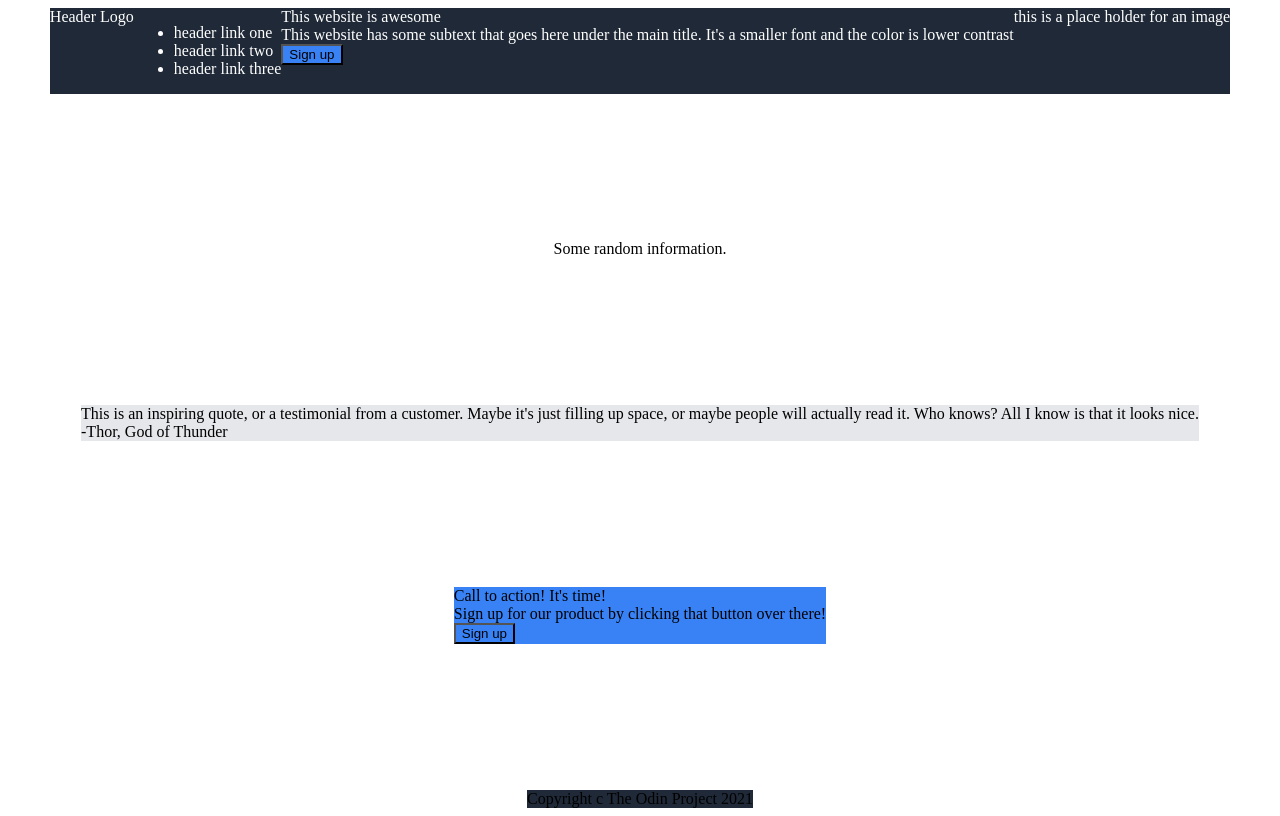
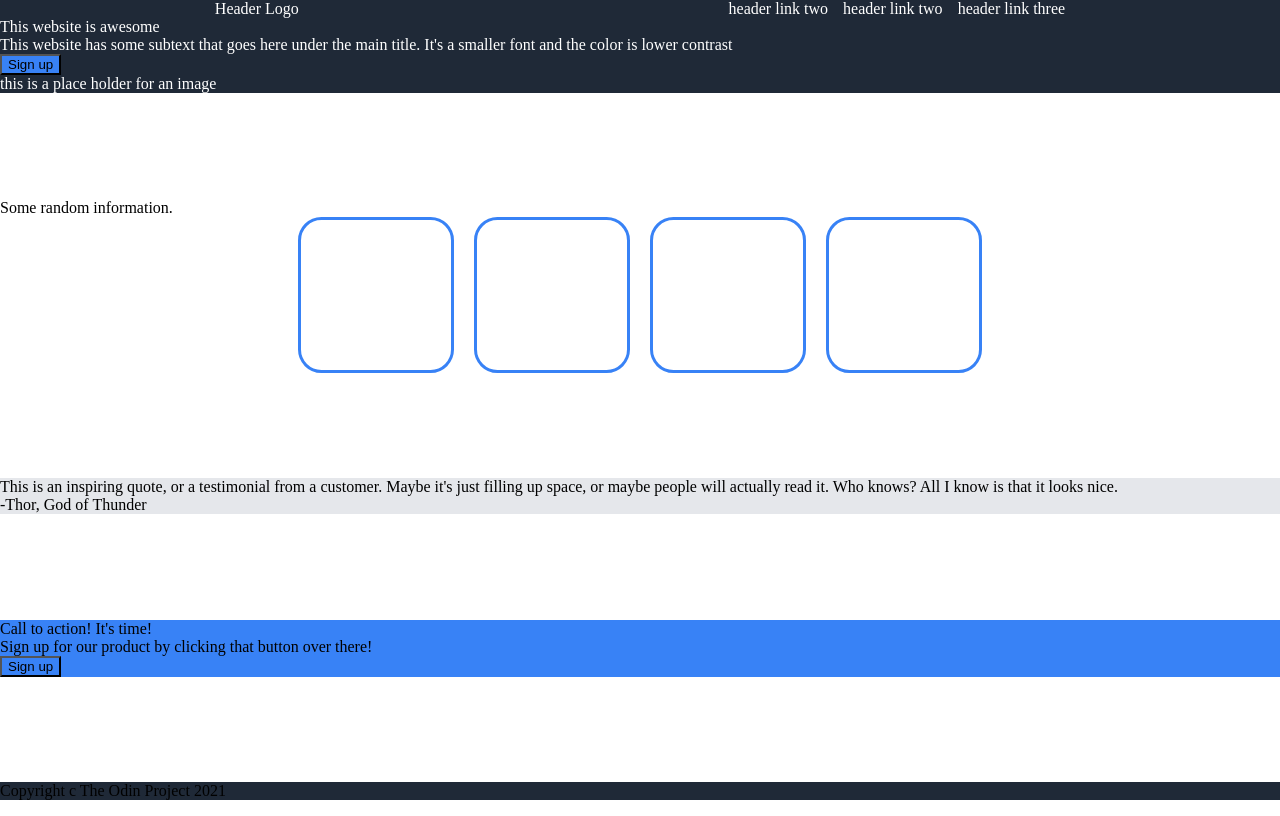
Before and after one commit to ngotfryd123/landing-page, a plain HTML site: page index.html in a window 1280 px wide. Drawn offline with Linux system fonts and the light colour scheme.

Commit message:
Fixed margin, removed align center

```diff
--- a/index.html
+++ b/index.html
@@ -10,12 +10,14 @@
 <body>
 
     <div class="header">
+        <div class="header-wrap">
         <div>Header Logo</div>
         <ul>
-            <li>header link one</li>
-            <li>header link two</li>
-            <li>header link three</li>
+            <li><a href="https://www.fox16.com/wp-content/uploads/sites/84/2023/02/Meteor.jpg?w=600&h=600&crop=1">header link two</a></li>
+            <li><a href="https://media.istockphoto.com/id/462539617/photo/ufo-crashing-on-a-crop-field.jpg?s=612x612&w=0&k=20&c=-imcFBudNHetzjcWuPkuiQmQBdVJoMVW6tcdBJQiwQw=">header link two</a></li>
+            <li><a href="https://i.guim.co.uk/img/media/2dc42edc0fa51aa9930d6f56ce9d9f60bc235437/0_836_1814_1087/master/1814.jpg?width=620&quality=85&dpr=1&s=none">header link three</a></li>
         </ul>
+        </div>
 
         <div class="container">
             <div>This website is awesome</div>
--- a/style.css
+++ b/style.css
@@ -1,7 +1,7 @@
 body{
     display: flex;
     flex-direction: column;
-    align-items: center;
+    margin:0;
     height: 100vh;
     justify-content: space-between;
 }
@@ -9,6 +9,7 @@ body{
     display: flex;
     color: white;
     background: #1F2937;
+    flex-direction: column;
 }
 .quote-box{
     background:#E5E7EB
@@ -20,3 +21,31 @@ body{
 .wrapper, button{
     background: #3882F6;
 }
+.img{
+    width: 150px;
+    height: 150px;
+    border: 3px solid #3882F6;
+    border-radius: 15%;
+}
+.img-box{
+    display: flex;
+    justify-content: center;
+    align-items: center;
+    gap: 20px;
+}
+a{
+    color: white;
+    cursor: pointer;
+    text-decoration: none;
+}
+ul{
+    list-style-type: none;
+    margin: 0;
+    padding: 0;
+    display: flex;
+    gap: 15px;
+}
+.header-wrap {
+    display: flex;
+    justify-content: space-around;
+}
```
Also changed, not shown: outcome/01.png (added), outcome/02.png (added).
